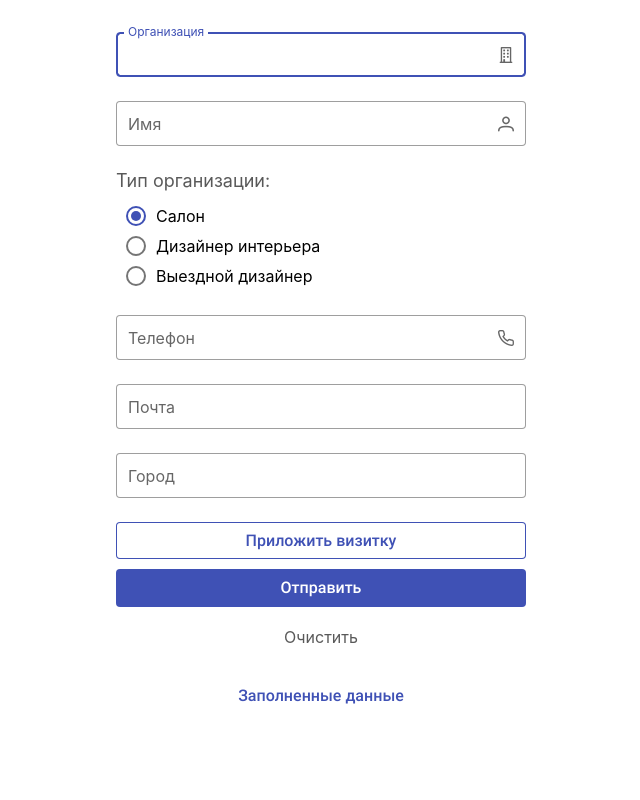
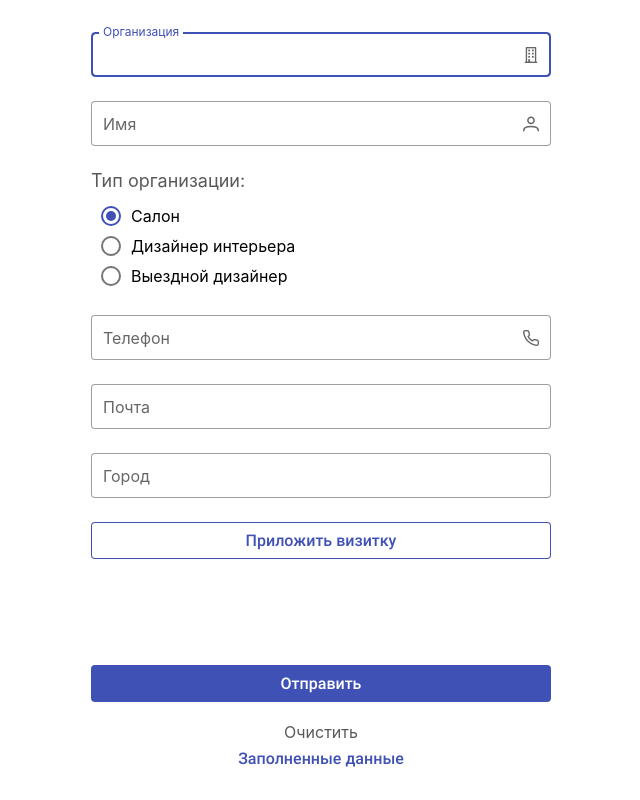
Before and after one commit to Hazard-87/neo-forms, a React (Create React App) app: page / in a window 1280 px wide. Shown: the whole page, without its empty margins (319-959 px from the left). Built offline with nearby package versions, Linux system fonts and the light colour scheme.

Commit message:
поправил верстку

```diff
--- a/src/styles/Home.module.scss
+++ b/src/styles/Home.module.scss
@@ -1,13 +1,11 @@
 .page {
+  margin: 0 auto;
   min-height: 100vh;
-  min-width: 100vw;
-  display: flex;
-  justify-content: center;
+  max-width: 500px;
+  position: relative;
 }
 
 .content {
   position: absolute;
-  min-height: 100vh;
-  max-width: 500px;
-  margin: 0 auto;
+  inset: 0;
 }
```
